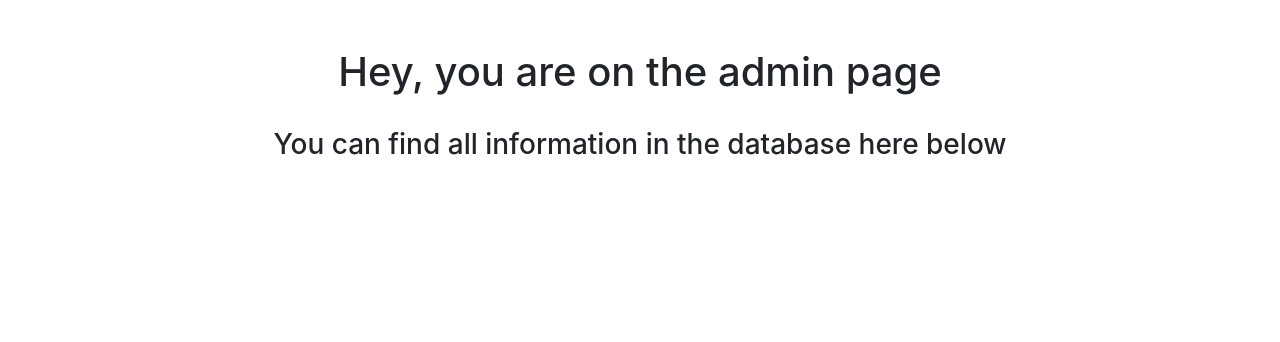
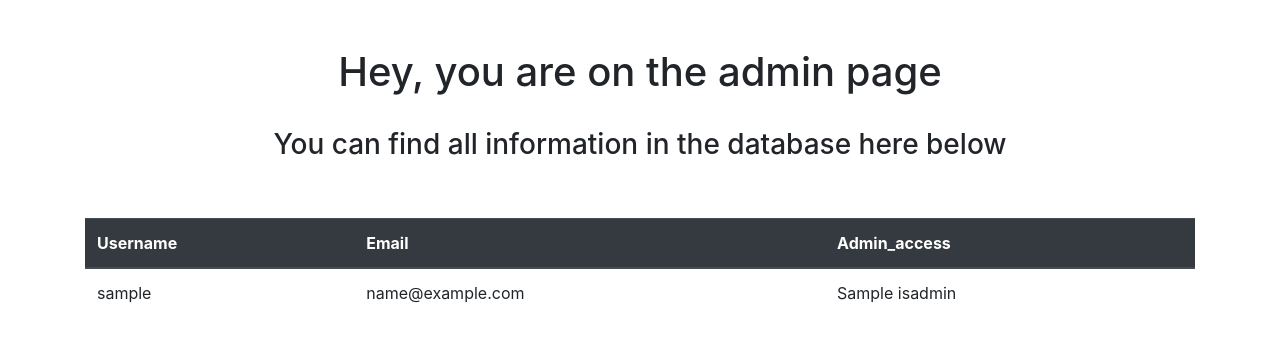
Before and after one commit to DolanDark/job_assignment_assurekit, a Flask app: template templates/admin_page.html in a window 1280 px wide. Shown: the part 56-398 px from the top of the page. Run offline with Flask 2, Linux system fonts and the light colour scheme; the template is opened without the code that fills it: most values are stand-ins (such as "Sample title", 1, 10 or a date in 2020); some libraries are stand-ins or nearby versions.

Commit message:
added more changes

```diff
--- a/app.py
+++ b/app.py
@@ -11,14 +11,13 @@ import psycopg2
 from psycopg2 import pool
 
 app = Flask(__name__)
-app.secret_key = 'secretval'
+app.secret_key = '5w3v5cu42gs6g7tf'
 
-key = os.environ.get('JWT_SECRET', '2iz45w3v5cu42gvypjj5')
-int_code = os.environ.get('INTERNAL_CODE', '1234')
-
+# key = os.environ.get('JWT_SECRET', '2iz45w3v5cu42gvypjj5')
+# int_code = os.environ.get('INTERNAL_CODE', '1234')
 # app.config["JWT_SECRET_KEY"] = key
 # app.config["JWT_ACCESS_TOKEN_EXPIRES"] = datetime.timedelta(days=10)
-jwt = JWTManager(app)
+# jwt = JWTManager(app)
 
 cors = CORS(app, resources={r"/*": {"origins": "*"}})
 
@@ -130,4 +129,4 @@ from data_blueprint import data
 app.register_blueprint(data, url_prefix="/")
 
 if __name__ == "__main__":
-    app.run(host="0.0.0.0", port=int(os.environ.get("PORT", 8787)), debug=True)
+    app.run(host="0.0.0.0", port=int(os.environ.get("PORT", 7777)), debug=True)
--- a/autho_blueprint.py
+++ b/autho_blueprint.py
@@ -1,4 +1,5 @@
 import pyrebase
+import datetime
 from flask import Blueprint, render_template, request, flash, session, redirect, url_for
 
 autho = Blueprint("autho", __name__)
@@ -65,7 +66,8 @@ def sign_up():
         else:
             new_user = auth.create_user_with_email_and_password(email, password1)
             uid = new_user['localId']
-            new_user_query = db.run("INSERT INTO assurekit_users (userid, username, email, isadmin) VALUES (%s,%s,%s,%s)", (uid, first_name, email, False))
+            time_stamp = round(datetime.datetime.timestamp(datetime.datetime.now()))
+            new_user_query = db.run("INSERT INTO assurekit_users (userid, username, email, isadmin, created_on) VALUES (%s,%s,%s,%s,%s)", (uid, first_name, email,False,time_stamp))
             logging_in = auth.sign_in_with_email_and_password(email, password1)
             session['user'] = email
             flash('Account created!', category='success')
--- a/sql_init.sql
+++ b/sql_init.sql
@@ -5,4 +5,5 @@ CREATE TABLE public.assurekit_users (
   username character varying(250) NOT NULL,
   email character varying(100) NOT NULL,
   isadmin boolean NOT NULL,
+  created_on int NOT NULL
   );
--- a/templates/admin_page.html
+++ b/templates/admin_page.html
@@ -3,4 +3,24 @@
     <h1 align="center">Hey, you are on the admin page</h1>
     <br>
     <h3 align="center">You can find all information in the database here below</h2>
+    <br>
+    <br>
+        <div align="center">
+        <table class="table center">
+            <thead class="thead-dark">
+                <tr>
+                  <th scope="col">Username</th>
+                  <th scope="col">Email</th>
+                  <th scope="col">Admin_access</th>
+                </tr>
+              </thead>
+            {% for item in items %}
+            <TR>
+               <TD class="c1">{{item.username}}</TD>
+               <TD class="c2">{{item.email}}</TD>
+               <TD class="c3"><SPAN>{{item.isadmin}}</SPAN></TD>
+            </TR>
+            {% endfor %}
+            </table>
+        </div>
     {% endblock %}
--- a/templates/info.html
+++ b/templates/info.html
@@ -7,4 +7,4 @@
 <div align="center" >
 <h1>Hello, The login/sign up features can be tested using the links on the navbar</h1>
 <br>
-<h3>All the code can be found <a href="https://github.com/DolanDark/assignment">Here</a></h3></div>{% endblock %}
+<h3>All the code can be found <a href="https://github.com/DolanDark/job_assignment_assurekit">Here</a></h3></div>{% endblock %}
```
Also changed, not shown: data_blueprint.py (+9 -5 lines), templates/user_page.html (+2 -17 lines).
